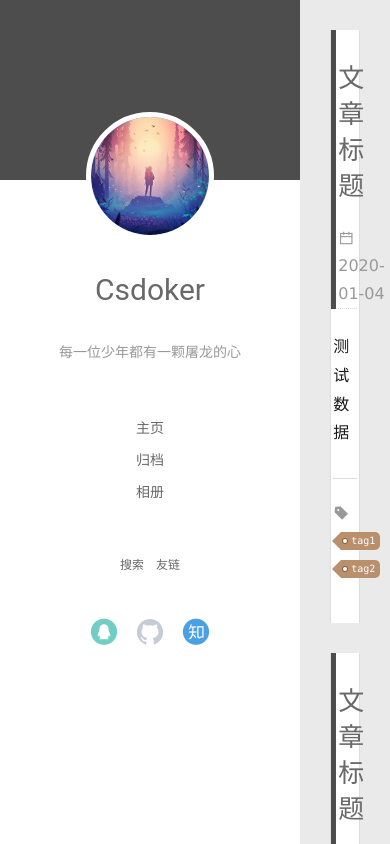
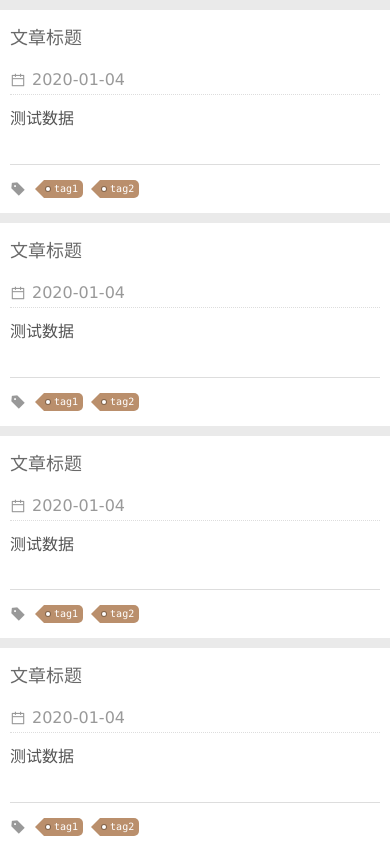
Before and after one commit to csdoker/vue-blog, a Vue app: page /#/home in a window 390 px wide. Shown: the top 844 px of the page. Built offline with nearby package versions, Linux system fonts and the light colour scheme.

Commit message:
完成文章列表响应式布局样式

```diff
--- a/src/layout/components/AppMain.vue
+++ b/src/layout/components/AppMain.vue
@@ -26,4 +26,10 @@ export default {
   left: 300px;
   transition: all 0.2s ease-in;
 }
+@media screen and (max-width: 800px) {
+  .app-main {
+    position: relative;
+    left: 0;
+  }
+}
 </style>
--- a/src/layout/components/Sidebar/index.vue
+++ b/src/layout/components/Sidebar/index.vue
@@ -212,7 +212,7 @@ export default {
   }
 }
 @media screen and (max-width: 800px) {
-  .app-sidebar {
+  .sidebar-container {
     display: none
   }
 }
--- a/src/views/home/article-list/index.vue
+++ b/src/views/home/article-list/index.vue
@@ -232,38 +232,35 @@ export default {
     }
   }
 }
-// @media screen and (max-width: 800px) {
-//   .article-list {
-//     .article-item {
-//       padding: 10px;
-//       margin: 10px 0;
-//       border: 0;
-//       font-size: 16px;
-//       color: #555;
-//       .article-inner {
-//         .article-header {
-//           border-left: none;
-//           padding: 0;
-//           margin-bottom: 0;
-//           .article-header-inner {
-//             .article-title {
-//               display: block;
-//               font-size: 18px;
-//               margin-bottom: 10px;
-//             }
-//           }
-//         }
-//         .article-entry {
-//           padding: 10px 0 30px;
-//         }
-//         .article-info {
-//           min-height: 40px;
-//           padding-top: 10px;
-//           margin: 0;
-//           border-top: 1px solid #ddd;
-//         }
-//       }
-//     }
-//   }
-// }
+@media screen and (max-width: 800px) {
+  .article-list {
+    .article-item {
+      margin-bottom: 10px;
+      padding: 10px;
+      border: none;
+      font-size: 16px;
+      color: #555;
+      .article-inner {
+        .article-header {
+          border-left: none;
+          padding: 0;
+          margin-bottom: 10px;
+          .article-header-inner {
+            .article-title {
+              font-size: 18px;
+              margin-bottom: 10px;
+            }
+          }
+        }
+        .article-entry {
+          padding: 0;
+        }
+        .article-info {
+          margin: 0;
+          padding: 10px 0 0;
+        }
+      }
+    }
+  }
+}
 </style>
--- a/src/views/home/index.vue
+++ b/src/views/home/index.vue
@@ -32,4 +32,9 @@ export default {
 .home-container {
   padding: 30px 30px 80px;
 }
+@media screen and (max-width: 800px) {
+  .home-container {
+    padding: 10px 0 80px;
+  }
+}
 </style>
```
